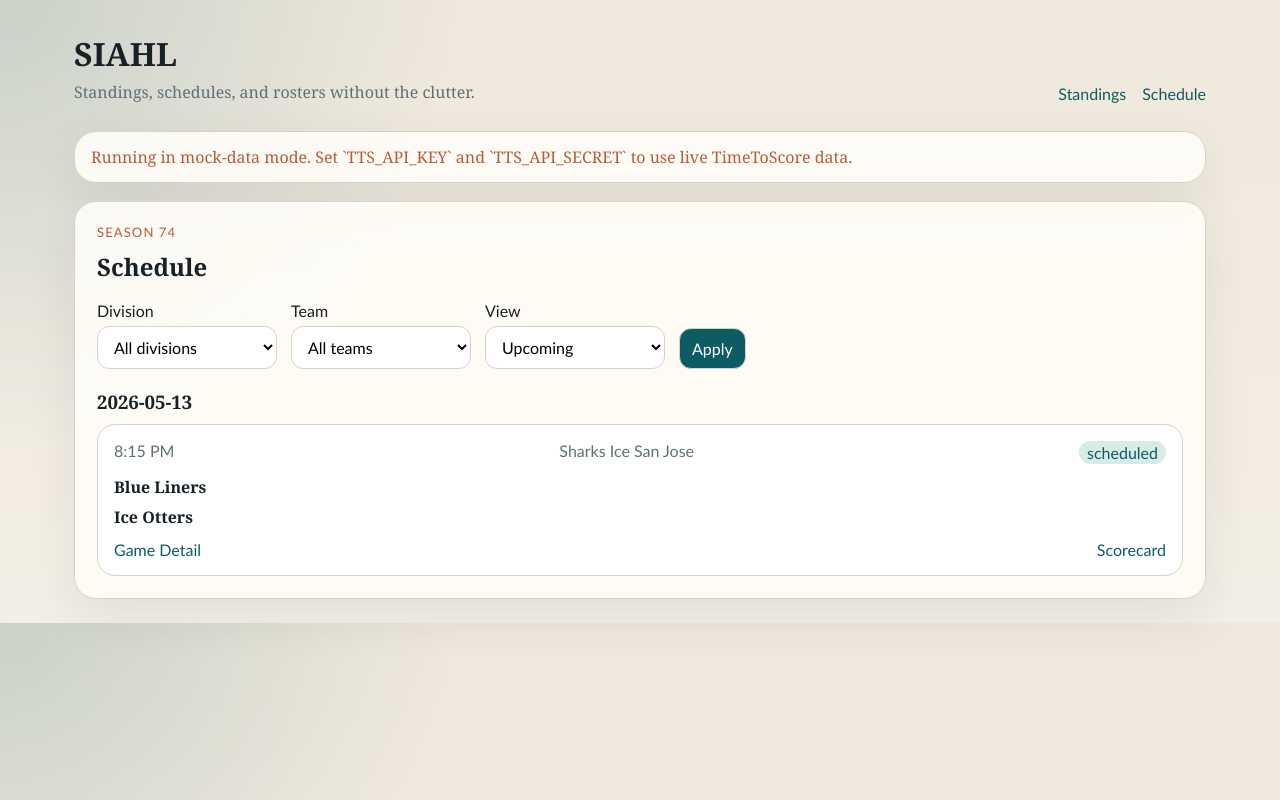
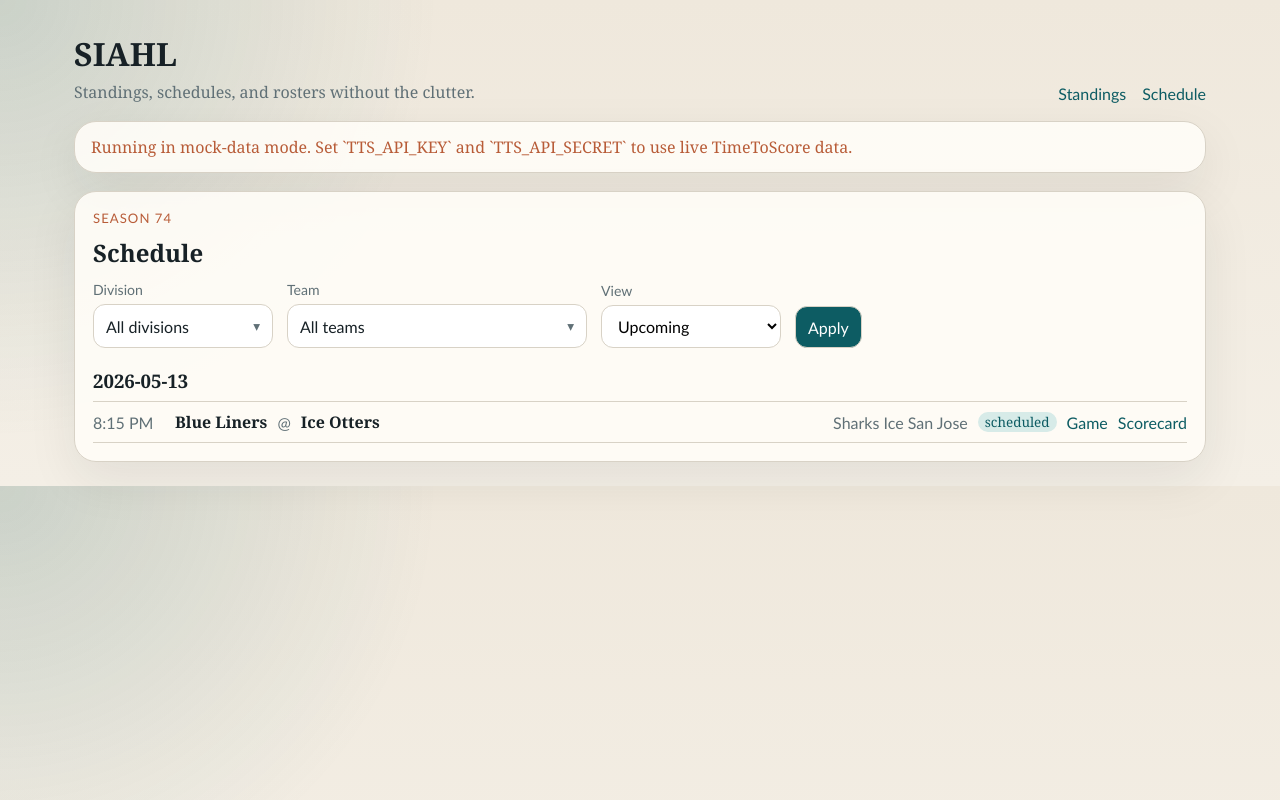
Before and after one commit to fredhope2000/siahl-tts, a FastAPI app: page /schedule in a window 1280 px wide. Run offline with FastAPI, Linux system fonts and the light colour scheme.

Commit message:
basic UI fixes, caching work

```diff
--- a/app/main.py
+++ b/app/main.py
@@ -1,4 +1,9 @@
 from __future__ import annotations
+
+import asyncio
+import contextlib
+import logging
+from contextlib import asynccontextmanager
 
 from fastapi import FastAPI
 from fastapi.staticfiles import StaticFiles
@@ -10,9 +15,59 @@ from app.services.cache import TTLCache
 from app.services.metadata import TimeToScoreService
 from app.services.tts_client import TimeToScoreClient
 
+logger = logging.getLogger(__name__)
+
+
+async def _refresh_loop(app: FastAPI) -> None:
+    service = app.state.tts_service
+    settings = app.state.settings
+    meta_interval = max(settings.refresh_meta_interval_seconds, 60)
+    standings_interval = max(settings.refresh_standings_interval_seconds, 60)
+    schedule_interval = max(settings.refresh_schedule_interval_seconds, 60)
+    last_meta = 0.0
+    last_standings = 0.0
+    last_schedule = 0.0
+
+    while True:
+        now = asyncio.get_running_loop().time()
+        try:
+            if now - last_meta >= meta_interval:
+                await service.refresh_meta()
+                last_meta = now
+            if now - last_standings >= standings_interval:
+                await service.refresh_all_standings()
+                last_standings = now
+            if now - last_schedule >= schedule_interval:
+                await service.refresh_schedule(view="upcoming")
+                last_schedule = now
+        except Exception:
+            logger.exception("Background refresh failed")
+        await asyncio.sleep(60)
+
+
+@asynccontextmanager
+async def lifespan(app: FastAPI):
+    refresh_task = None
+    service = app.state.tts_service
+    settings = app.state.settings
+    if settings.upstream_enabled and not settings.use_mock_data:
+        if settings.prewarm_on_startup:
+            try:
+                await service.prewarm_hot_data()
+            except Exception:
+                logger.exception("Startup prewarm failed")
+        refresh_task = asyncio.create_task(_refresh_loop(app))
+    try:
+        yield
+    finally:
+        if refresh_task is not None:
+            refresh_task.cancel()
+            with contextlib.suppress(asyncio.CancelledError):
+                await refresh_task
+
 
 def create_app() -> FastAPI:
-    app = FastAPI(title=settings.app_name)
+    app = FastAPI(title=settings.app_name, lifespan=lifespan)
     app.mount("/static", StaticFiles(directory="app/static"), name="static")
 
     cache = TTLCache()
--- a/app/models/domain.py
+++ b/app/models/domain.py
@@ -38,6 +38,7 @@ class StandingRow(BaseModel):
     ga: int | None = None
     gd: int | None = None
     pts: int | None = None
+    streak: str | None = None
 
 
 class RosterPlayer(BaseModel):
--- a/app/routes/pages.py
+++ b/app/routes/pages.py
@@ -1,14 +1,34 @@
 from __future__ import annotations
+
+import asyncio
+from datetime import date
 
 from fastapi import APIRouter, Query, Request
 from fastapi.responses import HTMLResponse
 from fastapi.templating import Jinja2Templates
 
-from app.models.domain import Division
-
 
 router = APIRouter(tags=["pages"])
 templates = Jinja2Templates(directory="app/templates")
+
+
+def _optional_int(value: str | None) -> int | None:
+    if value in (None, ""):
+        return None
+    return int(value)
+
+
+def _optional_int_list(values: list[str] | None) -> list[int]:
+    return [int(value) for value in (values or []) if value != ""]
+
+
+def _game_date_label(value: str | None) -> date | None:
+    if not value:
+        return None
+    try:
+        return date.fromisoformat(value)
+    except ValueError:
+        return None
 
 
 def _base_context(request: Request) -> dict:
@@ -24,8 +44,10 @@ def _base_context(request: Request) -> dict:
 @router.get("/", response_class=HTMLResponse)
 async def home(request: Request):
     service = request.app.state.tts_service
-    meta = await service.get_meta()
-    schedule = await service.get_schedule(view="upcoming")
+    meta, schedule = await asyncio.gather(
+        service.get_meta(),
+        service.get_schedule(view="upcoming"),
+    )
     context = _base_context(request) | {
         "page_title": "Home",
         "current_season": meta.current_season,
@@ -39,22 +61,24 @@ async def home(request: Request):
 @router.get("/standings", response_class=HTMLResponse)
 async def standings(
     request: Request,
-    division: int | None = Query(default=None),
+    division: str | None = Query(default=None),
 ):
     service = request.app.state.tts_service
     meta = await service.get_meta()
-    selected_division = division or (meta.divisions[0].id if meta.divisions else None)
-    standings_payload = (
-        await service.get_standings(selected_division)
-        if selected_division is not None
-        else None
-    )
+    selected_division = division or "all"
+    standings_payload = None
+    all_standings = []
+    if selected_division == "all":
+        all_standings = await service.get_all_standings()
+    else:
+        standings_payload = await service.get_standings(int(selected_division))
     context = _base_context(request) | {
         "page_title": "Standings",
         "current_season": meta.current_season,
         "divisions": meta.divisions,
         "selected_division": selected_division,
         "standings_payload": standings_payload,
+        "all_standings": all_standings,
     }
     return templates.TemplateResponse(request, "standings.html", context)
 
@@ -62,27 +86,63 @@ async def standings(
 @router.get("/schedule", response_class=HTMLResponse)
 async def schedule(
     request: Request,
-    division: int | None = Query(default=None),
-    team: int | None = Query(default=None),
-    view: str = Query(default="upcoming", pattern="^(upcoming|all)$"),
+    division: list[str] | None = Query(default=None),
+    team: list[str] | None = Query(default=None),
+    view: str = Query(default="upcoming", pattern="^(upcoming|to-date|all)$"),
 ):
     service = request.app.state.tts_service
-    meta = await service.get_meta()
-    schedule_payload = await service.get_schedule(
-        division_id=division, team_id=team, view=view
+    meta, schedule_payload = await asyncio.gather(
+        service.get_meta(),
+        service.get_schedule(view="all"),
     )
-    filtered_teams = meta.teams
-    if division is not None:
-        filtered_teams = [team_item for team_item in meta.teams if team_item.division_id == division]
+    selected_divisions = _optional_int_list(division)
+    selected_teams = _optional_int_list(team)
+    selected_division_set = set(selected_divisions)
+    selected_team_set = set(selected_teams)
+    team_division_map = {team_item.id: team_item.division_id for team_item in meta.teams}
+
+    games = schedule_payload.games
+    if selected_division_set:
+        games = [
+            game
+            for game in games
+            if (
+                game.division_id in selected_division_set
+                or team_division_map.get(game.home_team_id or -1) in selected_division_set
+                or team_division_map.get(game.away_team_id or -1) in selected_division_set
+            )
+        ]
+    if selected_team_set:
+        games = [
+            game
+            for game in games
+            if game.home_team_id in selected_team_set or game.away_team_id in selected_team_set
+        ]
+
+    today = date.today()
+    if view == "upcoming":
+        games = [
+            game
+            for game in games
+            if (_game_date_label(game.date_label) or today) >= today
+        ]
+    elif view == "to-date":
+        games = [
+            game
+            for game in games
+            if (_game_date_label(game.date_label) or today) <= today
+        ]
+
+    teams = sorted(meta.teams, key=lambda team_item: team_item.name.lower())
     context = _base_context(request) | {
         "page_title": "Schedule",
         "current_season": meta.current_season,
         "divisions": meta.divisions,
-        "teams": filtered_teams,
-        "selected_division": division,
-        "selected_team": team,
+        "teams": teams,
+        "selected_divisions": selected_divisions,
+        "selected_teams": selected_teams,
         "selected_view": view,
-        "games_grouped": service.group_games_by_date(schedule_payload.games),
+        "games_grouped": service.group_games_by_date(games),
     }
     return templates.TemplateResponse(request, "schedule.html", context)
 
--- a/app/services/cache.py
+++ b/app/services/cache.py
@@ -29,6 +29,9 @@ class TTLCache:
         self._items[key] = CacheItem(value=value, expires_at=time.time() + ttl_seconds)
         return value
 
+    def delete(self, key: str) -> None:
+        self._items.pop(key, None)
+
     async def get_or_set(
         self, key: str, ttl_seconds: int, loader: Callable[[], Awaitable[Any]]
     ) -> Any:
--- a/app/static/css/site.css
+++ b/app/static/css/site.css
@@ -43,7 +43,7 @@ a:hover {
   justify-content: space-between;
   align-items: end;
   gap: 20px;
-  padding: 8px 0 28px;
+  padding: 8px 0 18px;
 }
 
 .brand-mark {
@@ -80,11 +80,11 @@ a:hover {
 
 .main-content {
   display: grid;
-  gap: 22px;
+  gap: 16px;
 }
 
 .hero {
-  padding: 34px 0 6px;
+  padding: 4px 0 0;
 }
 
 .hero h1,
@@ -94,21 +94,8 @@ a:hover {
   margin: 0;
 }
 
-.hero h1 {
-  font-size: clamp(2.4rem, 5vw, 4.4rem);
-  line-height: 0.95;
-  max-width: 11ch;
-}
-
-.lede,
 .eyebrow {
   font-family: "Trebuchet MS", "Gill Sans", sans-serif;
-}
-
-.lede {
-  color: var(--muted);
-  max-width: 42rem;
-  font-size: 1.05rem;
 }
 
 .eyebrow {
@@ -120,7 +107,7 @@ a:hover {
 }
 
 .panel {
-  padding: 22px;
+  padding: 18px;
 }
 
 .panel-grid {
@@ -134,7 +121,7 @@ a:hover {
   justify-content: space-between;
   align-items: end;
   gap: 18px;
-  margin-bottom: 18px;
+  margin-bottom: 12px;
 }
 
 .chip-list,
@@ -165,12 +152,90 @@ a:hover {
   gap: 14px;
   margin-bottom: 20px;
   font-family: "Trebuchet MS", "Gill Sans", sans-serif;
+  align-items: end;
 }
 
-.filters label {
+.filters label,
+.filter-field {
   display: grid;
   gap: 6px;
   min-width: 180px;
+  position: relative;
+}
+
+.filter-field-wide {
+  min-width: 300px;
+}
+
+.filter-label {
+  color: var(--muted);
+  font-size: 0.88rem;
+}
+
+.multi-select {
+  min-width: 100%;
+  border: 1px solid var(--line);
+  border-radius: 12px;
+  background: #fff;
+  position: relative;
+}
+
+.multi-select summary {
+  display: flex;
+  align-items: center;
+  justify-content: space-between;
+  min-height: 42px;
+  padding: 10px 12px;
+  cursor: pointer;
+  list-style: none;
+}
+
+.multi-select summary::after {
+  content: "▾";
+  color: var(--muted);
+  font-size: 0.85rem;
+}
+
+.multi-select summary::-webkit-details-marker {
+  display: none;
+}
+
+.multi-select-menu {
+  display: grid;
+  gap: 6px;
+  max-height: 240px;
+  overflow-y: auto;
+  padding: 12px;
+  border: 1px solid var(--line);
+  border-radius: 12px;
+  background: #fffdf8;
+  box-shadow: var(--shadow);
+  position: absolute;
+  top: calc(100% + 6px);
+  left: 0;
+  z-index: 20;
+  width: max-content;
+  min-width: 100%;
+}
+
+.multi-select-teams .multi-select-menu {
+  min-width: 300px;
+}
+
+.check-option {
+  display: grid;
+  grid-template-columns: 16px minmax(0, 1fr);
+  gap: 8px;
+  align-items: center;
+  min-width: 0;
+}
+
+.check-option input {
+  margin: 0;
+}
+
+.option-meta {
+  color: var(--muted);
 }
 
 .filters select,
@@ -187,6 +252,7 @@ a:hover {
   color: #fff;
   cursor: pointer;
   align-self: end;
+  min-height: 42px;
 }
 
 .table-wrap {
@@ -201,38 +267,52 @@ a:hover {
 
 .data-table th,
 .data-table td {
-  padding: 12px 10px;
+  padding: 9px 10px;
   border-bottom: 1px solid var(--line);
   text-align: left;
 }
 
-.game-group + .game-group {
-  margin-top: 24px;
+.standings-section + .standings-section {
+  margin-top: 22px;
 }
 
-.game-stack {
-  display: grid;
-  gap: 12px;
-  margin-top: 10px;
+.standings-subhead {
+  margin: 0 0 10px;
 }
 
-.game-card {
-  border: 1px solid var(--line);
-  border-radius: 18px;
-  padding: 16px;
-  background: #fff;
+.game-group + .game-group {
+  margin-top: 18px;
 }
 
-.game-meta,
+.game-table {
+  display: grid;
+  margin-top: 8px;
+  border-top: 1px solid var(--line);
+}
+
+.game-row {
+  display: grid;
+  grid-template-columns: minmax(0, 1.3fr) minmax(0, 1fr);
+  gap: 14px;
+  align-items: center;
+  padding: 9px 0;
+  border-bottom: 1px solid var(--line);
+}
+
+.game-row-main,
+.game-row-side,
 .game-links,
 .roster-row {
   display: flex;
   flex-wrap: wrap;
   gap: 10px;
-  justify-content: space-between;
+  align-items: center;
 }
 
-.game-meta,
+.game-row-side {
+  justify-content: flex-end;
+}
+
 .game-links,
 .empty-state,
 .roster-row span {
@@ -240,37 +320,50 @@ a:hover {
   font-family: "Trebuchet MS", "Gill Sans", sans-serif;
 }
 
-.game-matchup {
-  display: grid;
-  gap: 8px;
-  margin: 12px 0;
+.game-time {
+  min-width: 72px;
+  font-family: "Trebuchet MS", "Gill Sans", sans-serif;
+  color: var(--muted);
 }
 
-.score {
-  margin-left: 8px;
+.game-team {
+  font-weight: 700;
+}
+
+.game-score {
+  min-width: 12px;
+}
+
+.game-sep,
+.game-venue {
+  color: var(--muted);
+  font-family: "Trebuchet MS", "Gill Sans", sans-serif;
 }
 
 .status-pill {
-  padding: 2px 8px;
+  padding: 1px 7px;
   border-radius: 999px;
   background: var(--accent-soft);
   color: var(--accent);
+  font-size: 0.84rem;
 }
 
 .roster-list {
   display: grid;
-  gap: 10px;
+  gap: 6px;
 }
 
 .roster-row {
   border-bottom: 1px solid var(--line);
-  padding-bottom: 10px;
+  justify-content: space-between;
+  padding: 6px 0;
 }
 
 @media (max-width: 820px) {
   .site-header,
   .section-head,
-  .panel-grid {
+  .panel-grid,
+  .game-row {
     grid-template-columns: 1fr;
     display: grid;
   }
@@ -282,4 +375,12 @@ a:hover {
   .panel-grid {
     grid-template-columns: 1fr;
   }
+
+  .game-row-side {
+    justify-content: flex-start;
+  }
+
+  .multi-select-menu {
+    width: 100%;
+  }
 }
--- a/app/templates/base.html
+++ b/app/templates/base.html
@@ -4,6 +4,7 @@
     <meta charset="utf-8">
     <meta name="viewport" content="width=device-width, initial-scale=1">
     <title>{{ page_title }} | {{ app_name }}</title>
+    <link rel="icon" href="{{ url_for('static', path='favicon.ico') }}">
     <link rel="stylesheet" href="{{ url_for('static', path='css/site.css') }}">
   </head>
   <body>
--- a/app/templates/home.html
+++ b/app/templates/home.html
@@ -2,11 +2,7 @@
 
 {% block content %}
 <section class="hero">
-  <div>
-    <p class="eyebrow">{{ current_season.label }}</p>
-    <h1>League info that gets out of the way.</h1>
-    <p class="lede">Quick standings, straightforward schedules, and team rosters without a widget maze.</p>
-  </div>
+  <p class="eyebrow">{{ current_season.label }}</p>
 </section>
 
 <section class="panel-grid">
--- a/app/templates/partials/game_list.html
+++ b/app/templates/partials/game_list.html
@@ -2,27 +2,24 @@
   {% for date_label, games in games_grouped %}
   <section class="game-group">
     <h3>{{ date_label }}</h3>
-    <div class="game-stack">
+    <div class="game-table">
       {% for game in games %}
-      <article class="game-card">
-        <div class="game-meta">
-          <span>{{ game.time_label or "TBD" }}</span>
-          {% if game.venue %}<span>{{ game.venue }}</span>{% endif %}
+      <article class="game-row">
+        <div class="game-row-main">
+          <span class="game-time">{{ game.time_label or "TBD" }}</span>
+          <span class="game-team">{{ game.away_team_name }}</span>
+          {% if game.away_score is not none %}<span class="game-score">{{ game.away_score }}</span>{% endif %}
+          <span class="game-sep">@</span>
+          <span class="game-team">{{ game.home_team_name }}</span>
+          {% if game.home_score is not none %}<span class="game-score">{{ game.home_score }}</span>{% endif %}
+        </div>
+        <div class="game-row-side">
+          {% if game.venue %}<span class="game-venue">{{ game.venue }}</span>{% endif %}
           {% if game.status %}<span class="status-pill status-{{ game.status }}">{{ game.status }}</span>{% endif %}
-        </div>
-        <div class="game-matchup">
-          <div>
-            <strong>{{ game.away_team_name }}</strong>
-            {% if game.away_score is not none %}<span class="score">{{ game.away_score }}</span>{% endif %}
+          <div class="game-links">
+            <a href="{{ game.external_game_url }}" target="_blank" rel="noreferrer">Game</a>
+            <a href="{{ game.external_scorecard_url }}" target="_blank" rel="noreferrer">Scorecard</a>
           </div>
-          <div>
-            <strong>{{ game.home_team_name }}</strong>
-            {% if game.home_score is not none %}<span class="score">{{ game.home_score }}</span>{% endif %}
-          </div>
-        </div>
-        <div class="game-links">
-          <a href="{{ game.external_game_url }}" target="_blank" rel="noreferrer">Game Detail</a>
-          <a href="{{ game.external_scorecard_url }}" target="_blank" rel="noreferrer">Scorecard</a>
         </div>
       </article>
       {% endfor %}
--- a/app/templates/schedule.html
+++ b/app/templates/schedule.html
@@ -10,32 +10,45 @@
   </div>
 
   <form method="get" action="/schedule" class="filters">
-    <label>
-      Division
-      <select name="division">
-        <option value="">All divisions</option>
-        {% for division in divisions %}
-        <option value="{{ division.id }}" {% if selected_division == division.id %}selected{% endif %}>
-          {{ division.name }}
-        </option>
-        {% endfor %}
-      </select>
-    </label>
-    <label>
-      Team
-      <select name="team">
-        <option value="">All teams</option>
-        {% for team_item in teams %}
-        <option value="{{ team_item.id }}" {% if selected_team == team_item.id %}selected{% endif %}>
-          {{ team_item.name }}
-        </option>
-        {% endfor %}
-      </select>
-    </label>
-    <label>
-      View
+    <div class="filter-field">
+      <span class="filter-label">Division</span>
+      <details class="multi-select">
+        <summary>
+          <span>All divisions{% if selected_divisions %} ({{ selected_divisions|length }}){% endif %}</span>
+        </summary>
+        <div class="multi-select-menu">
+          {% for division in divisions %}
+          <label class="check-option">
+            <input type="checkbox" name="division" value="{{ division.id }}" {% if division.id in selected_divisions %}checked{% endif %}>
+            <span>{{ division.name }}</span>
+          </label>
+          {% endfor %}
+        </div>
+      </details>
+    </div>
+
+    <div class="filter-field filter-field-wide">
+      <span class="filter-label">Team</span>
+      <details class="multi-select multi-select-teams">
+        <summary>
+          <span>All teams{% if selected_teams %} ({{ selected_teams|length }}){% endif %}</span>
+        </summary>
+        <div class="multi-select-menu">
+          {% for team_item in teams %}
+          <label class="check-option">
+            <input type="checkbox" name="team" value="{{ team_item.id }}" {% if team_item.id in selected_teams %}checked{% endif %}>
+            <span>{{ team_item.name }}{% if team_item.division_name %} <span class="option-meta">({{ team_item.division_name }})</span>{% endif %}</span>
+          </label>
+          {% endfor %}
+        </div>
+      </details>
+    </div>
+
+    <label class="filter-field">
+      <span class="filter-label">View</span>
       <select name="view">
         <option value="upcoming" {% if selected_view == "upcoming" %}selected{% endif %}>Upcoming</option>
+        <option value="to-date" {% if selected_view == "to-date" %}selected{% endif %}>Season To Date</option>
         <option value="all" {% if selected_view == "all" %}selected{% endif %}>All season</option>
       </select>
     </label>
```
Also changed, not shown: app/config.py (+11 -0 lines), app/routes/api.py (+53 -4 lines), app/services/metadata.py (+139 -40 lines), app/templates/partials/standings_table.html (+4 -6 lines), app/templates/standings.html (+13 -4 lines), app/templates/team.html (+6 -8 lines), tests/test_routes.py (+2 -1 lines), README.md, app/static/favicon.ico (added).
